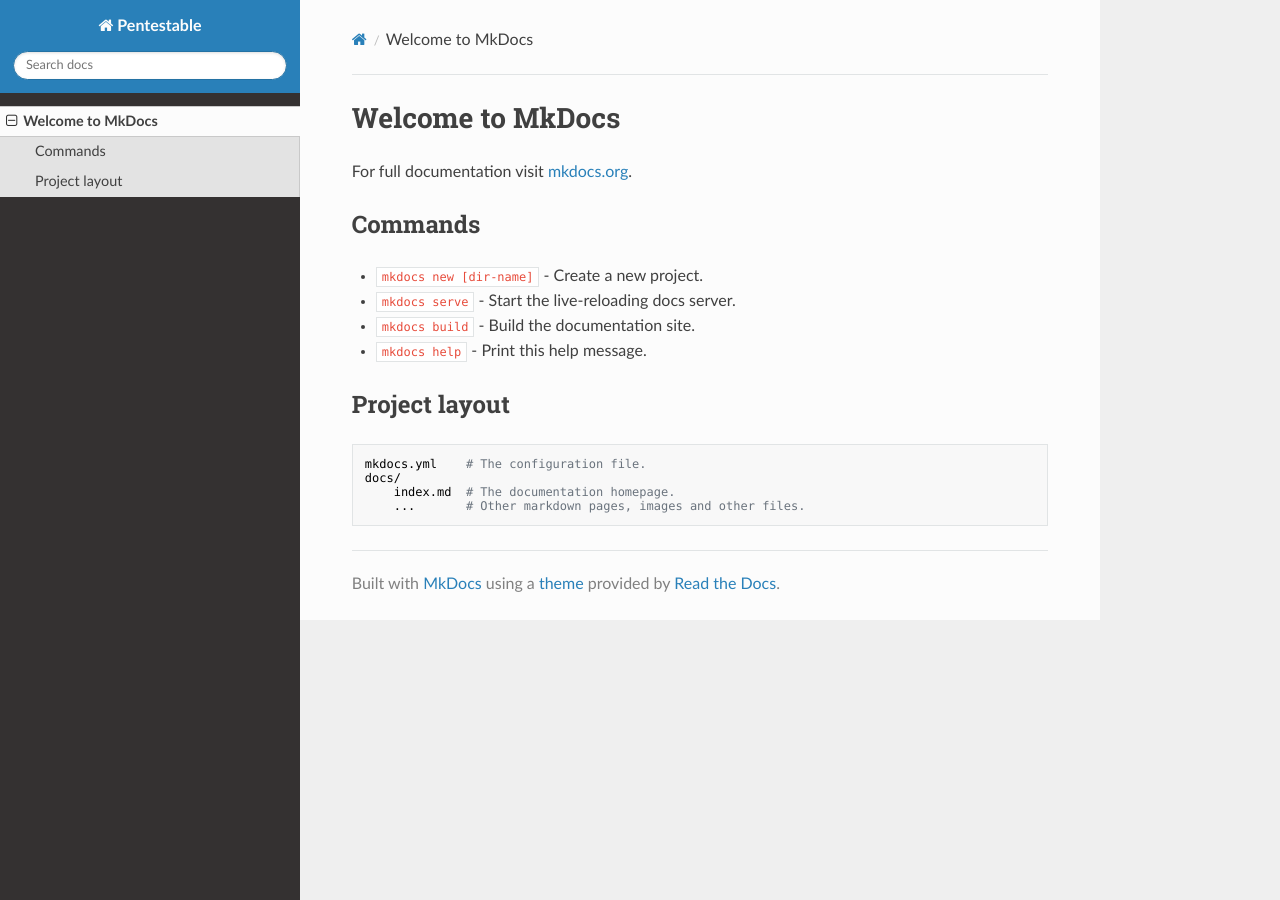
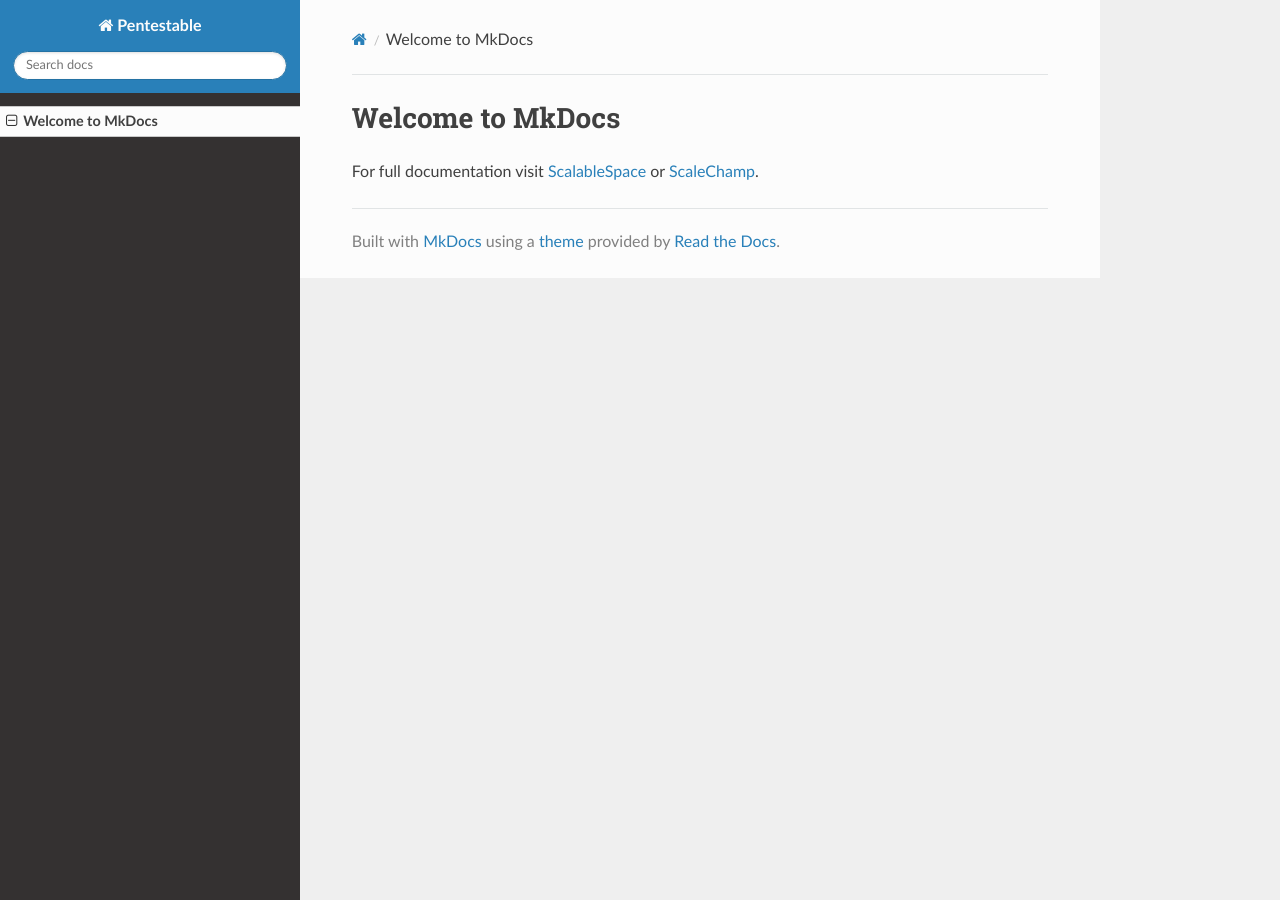
Before and after one commit to pentestable/docs, an MkDocs documentation site: the page built from docs/index.md, in a window 1280 px wide. Built offline with MkDocs 1.6.1, drawn with Linux system fonts in a browser that asks for light colours; nearby versions of some CDN libraries.

Commit message:
Update index.md

```diff
--- a/docs/index.md
+++ b/docs/index.md
@@ -1,17 +1,3 @@
 # Welcome to MkDocs
 
-For full documentation visit [mkdocs.org](https://mkdocs.org).
-
-## Commands
-
-* `mkdocs new [dir-name]` - Create a new project.
-* `mkdocs serve` - Start the live-reloading docs server.
-* `mkdocs build` - Build the documentation site.
-* `mkdocs help` - Print this help message.
-
-## Project layout
-
-    mkdocs.yml    # The configuration file.
-    docs/
-        index.md  # The documentation homepage.
-        ...       # Other markdown pages, images and other files.
+For full documentation visit [ScalableSpace](https://scalablespace.net) or [ScaleChamp](https://scalechamp.com).
```
